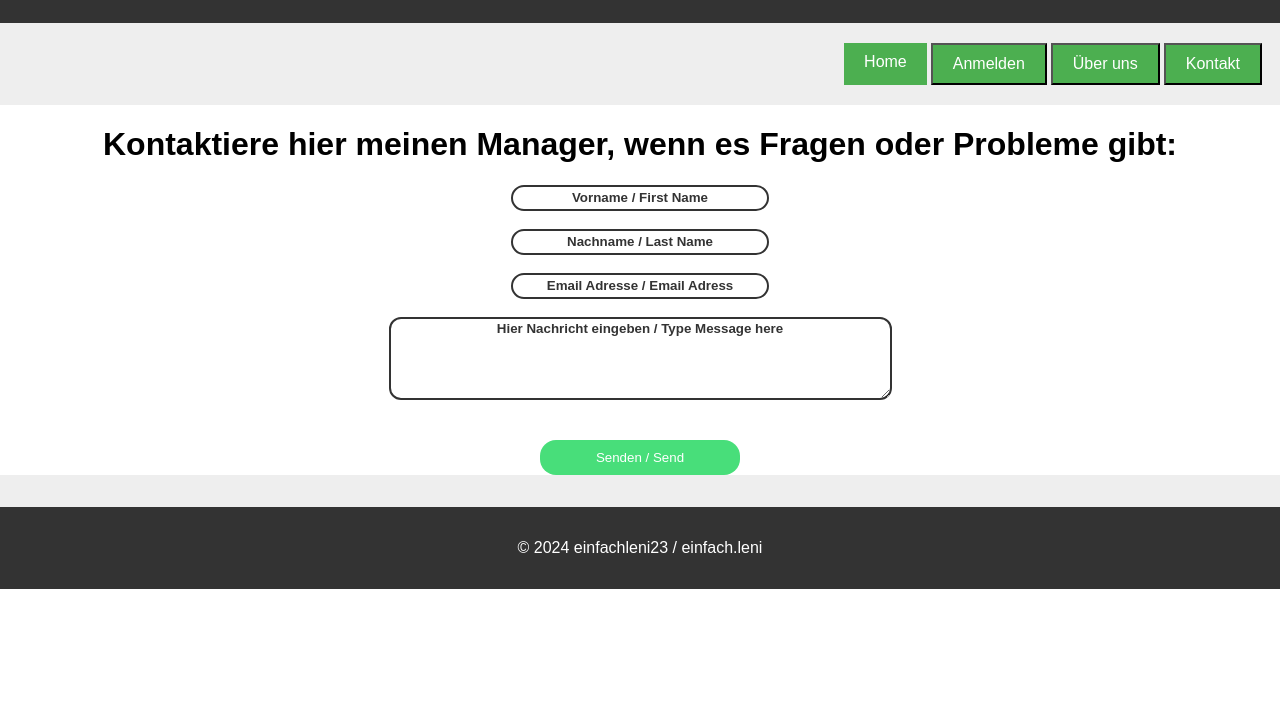
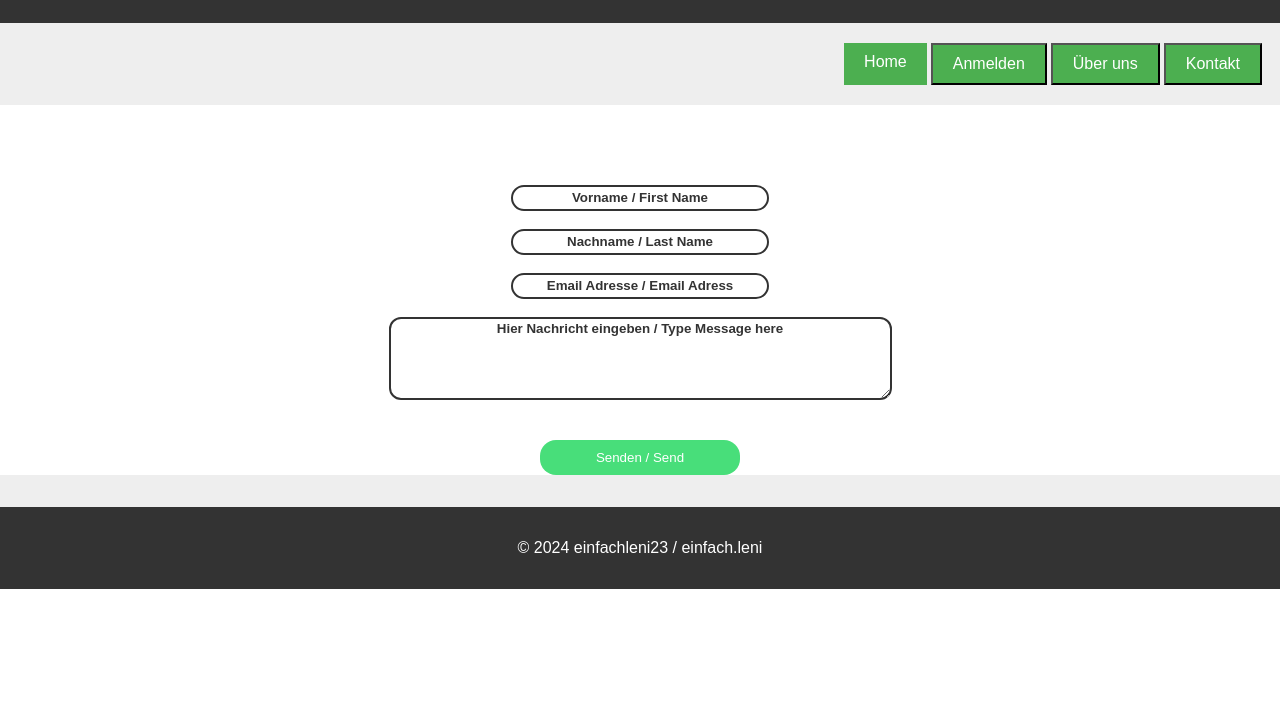
Before and after one commit to einfachleni23/index, a plain HTML site: page support.html in a window 1280 px wide. Shown: the part 89-800 px from the top of the page. Drawn offline with Linux system fonts and the light colour scheme.

Commit message:
Update support.html

```diff
--- a/support.html
+++ b/support.html
@@ -70,7 +70,7 @@
     }
 
     h1 {
-        color: black; /* Dunkles Grau für den Header-Titel */
+        color: white; /* Dunkles Grau für den Header-Titel */
     }
 
     .img1 {
```
